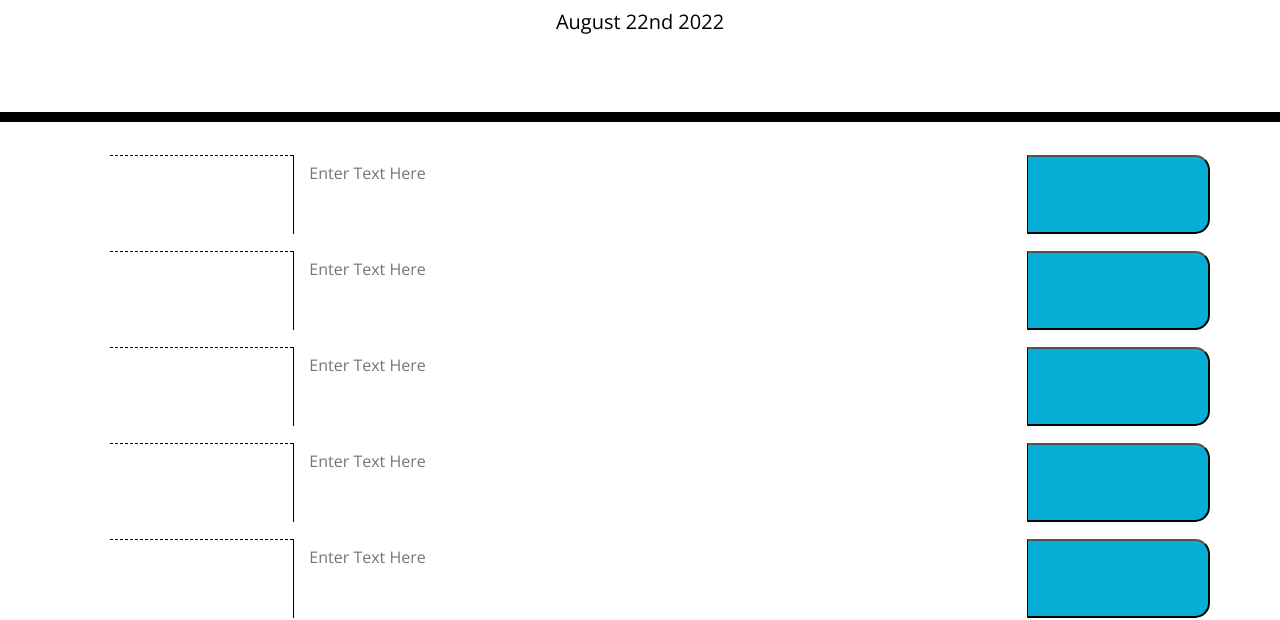
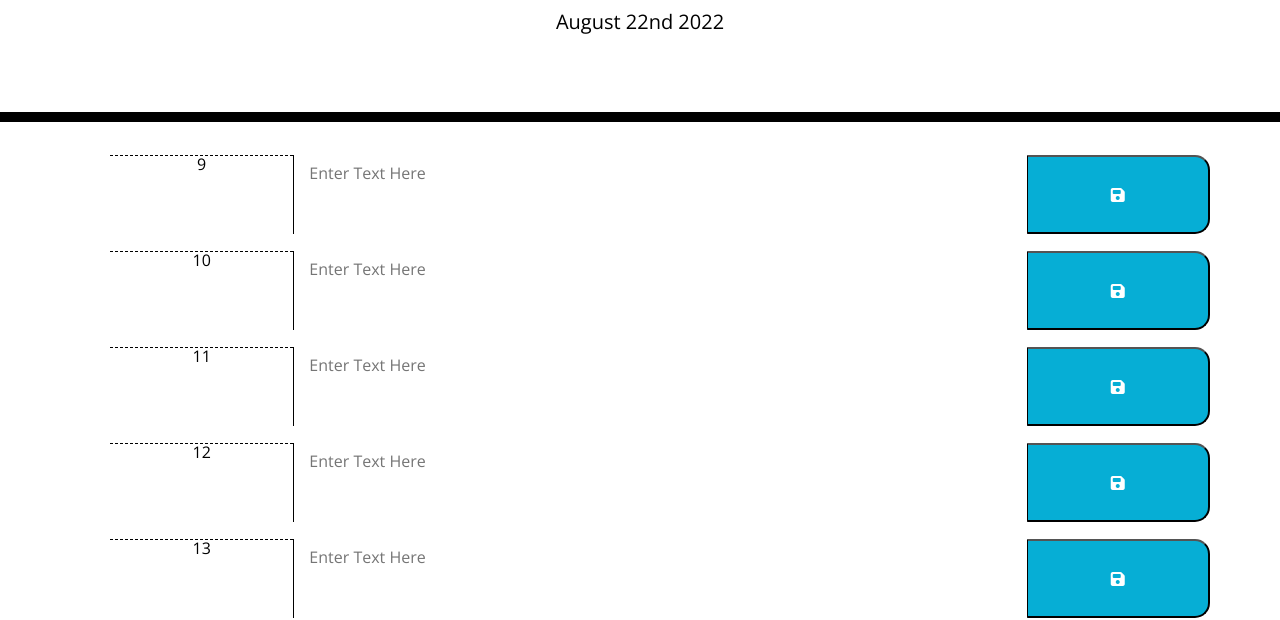
Before and after one commit to kaelinpsalazar/workday-scheduler, a plain HTML site: page index.html in a window 1280 px wide. Shown: the part 182-802 px from the top of the page. Drawn offline with nearby package versions, Linux system fonts and the light colour scheme.

Commit message:
i was able to figure out some issues with DOM manipulation

```diff
--- a/assets/js/script.js
+++ b/assets/js/script.js
@@ -21,25 +21,38 @@ for (let i = 0; i < workDay.length; i++) {
 
     var container = $('.container');
 
+    var icon = $('<i>')
+    icon.addClass('fa-solid fa-floppy-disk');
+
     var liEl = $('<ul>');
     container.append(liEl);
     liEl.addClass('row time-block');
 
     var timeSection = $('<id>');
-    timeSection.addClass('col-md-2 hour');
+    timeSection.addClass('col-md-2 hour').text(workDay[i]);
     liEl.append(timeSection);
 
     var textContainer = $('<textarea>');
     textContainer.addClass('col-md-8 description').attr("placeholder" ,"Enter Text Here");
     liEl.append(textContainer);
 
-    var saveBtn = $('<button>');
-    saveBtn.addClass('col-md-2 saveBtn');
-    liEl.append(saveBtn);
-    // saveBtn.appendChild('<i class="fa-solid fa-floppy-disk"></i>)
+    var button = $('<button>');
+    button.addClass('col-md-2 saveBtn').attr("id","i:hover");
+    button.append(icon);
+    liEl.append(button);
 
 
-    // incon = <i class="fa-solid fa-floppy-disk"></i>
+
+
+    if (timeSection < 12) {
+        (timeSection = (workDay[i] + "AM"))
+    }
+
+
+// Hint on how to save strings in local storage
+// var shoppingItem = $('input[name="shopping-input"]').val();
+
+
 
 
 
--- a/index.html
+++ b/index.html
@@ -9,11 +9,12 @@
       href="https://stackpath.bootstrapcdn.com/bootstrap/4.3.1/css/bootstrap.min.css"
     />
     <link
-      rel="stylesheet"
-      href="https://use.fontawesome.com/releases/v5.8.1/css/all.css"
-      integrity="sha384-50oBUHEmvpQ+1lW4y57PTFmhCaXp0ML5d60M1M7uH2+nqUivzIebhndOJK28anvf"
-      crossorigin="anonymous"
-    />
+    rel="stylesheet"
+    href="https://cdnjs.cloudflare.com/ajax/libs/font-awesome/6.1.2/css/all.min.css"
+    integrity="sha512-1sCRPdkRXhBV2PBLUdRb4tMg1w2YPf37qatUFeS7zlBy7jJI8Lf4VHwWfZZfpXtYSLy85pkm9GaYVYMfw5BC1A=="
+    crossorigin="anonymous"
+    referrerpolicy="no-referrer"
+  />
     <link
       href="https://fonts.googleapis.com/css?family=Open+Sans&display=swap"
       rel="stylesheet"
```
